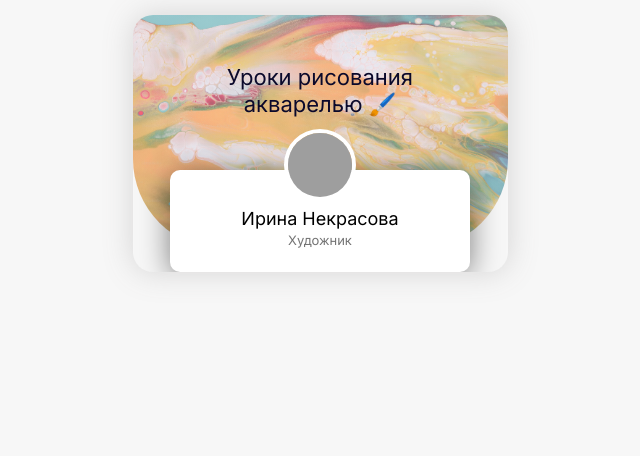
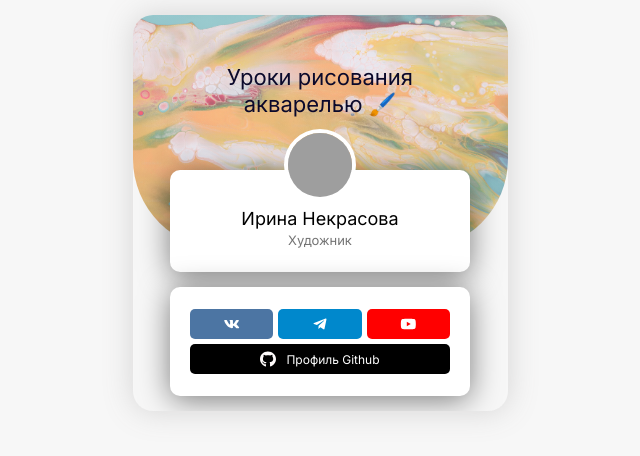
Before and after one commit to AlexTish/Taplink, a plain HTML site: page index.html in a window 1280 px wide. Shown: the whole page, without its empty margins (320-960 px from the left). Drawn offline with Linux system fonts and the light colour scheme; grey boxes are pictures that could not be loaded.

Commit message:
add: buttons

```diff
--- a/css/style.css
+++ b/css/style.css
@@ -66,3 +66,44 @@ body{
     color: #747474;
     margin-top: 2px;
 }
+.card{
+    background:#FFFFFF;
+    box-shadow: 0px 4px 30px rgba(0, 0, 0, 0.5);
+    border-radius: 10px;
+    margin-top: 15px;
+    margin-bottom: 15px;
+    padding: 22px 20px;
+}
+.buttons{
+    display: flex;
+    justify-content: space-between;
+    min-width: 260px;
+    margin: auto;
+    gap: 5px;
+    margin-bottom: 5px;
+}
+.button{
+    background-color: #000;
+    display: flex;
+    align-items: center;
+    justify-content: center;
+    height: 30px;
+    flex-shrink: 1;
+    width: 100%;
+    border-radius: 5px;
+    text-decoration: none;
+    color: #FFFFFF;
+    font-weight: 400;
+    font-size: 12px;
+    line-height: 15px;
+    gap: 10px;
+}
+.button.vk{
+    background: #4C75A3;
+}
+.button.tg{
+    background: #0088CC;
+}
+.button.yt{
+    background: #FF0000;
+}
--- a/index.html
+++ b/index.html
@@ -23,9 +23,25 @@
                 <h1 class="user-name">Ирина Некрасова</h1>
                 <p class="user-description">Художник</p>
             </div>
+            <div class="card">
+                <div class="buttons">
+                    <a href="https://vk.com/" class="button vk">
+                        <img src="img/icons/Vector.svg" alt="VK" class="button-icon">
+                    </a>
+                    <a href="https://web.telegram.org/" class="button tg">
+                        <img src="img/icons/Vector-1.svg" alt="Telegram" class="button-icon">
+                    </a>
+                    <a href="https://www.youtube.com/" class="button yt">
+                        <img src="img/icons/Vector-2.svg" alt="YouTube" class="button-icon">
+                    </a>
+                </div>
+                <a href="https://github.com/" class="button">
+                    <img src="img/icons/🦆GitHub_.svg" alt="GitHub" class="button-icon">
+                    <span class="button-text">Профиль Github </span>
+                </a>
+            </div>
         </div>
     </div>
-
     <script src="js/main.js"></script>
 </body>
 </html>
```
Also changed, not shown: img/icons/Vector-1.svg (added), img/icons/Vector-2.svg (added), img/icons/Vector.svg (added), img/icons/🦆GitHub_.svg (added).
